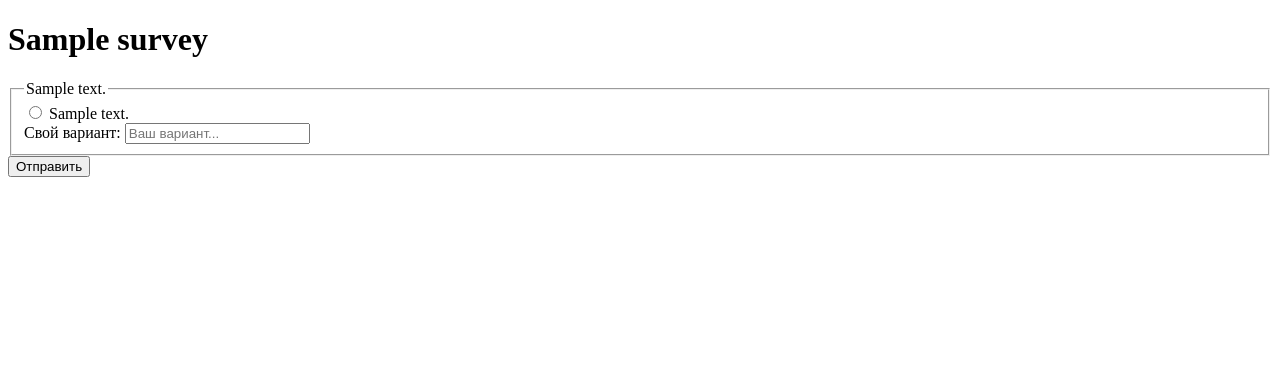
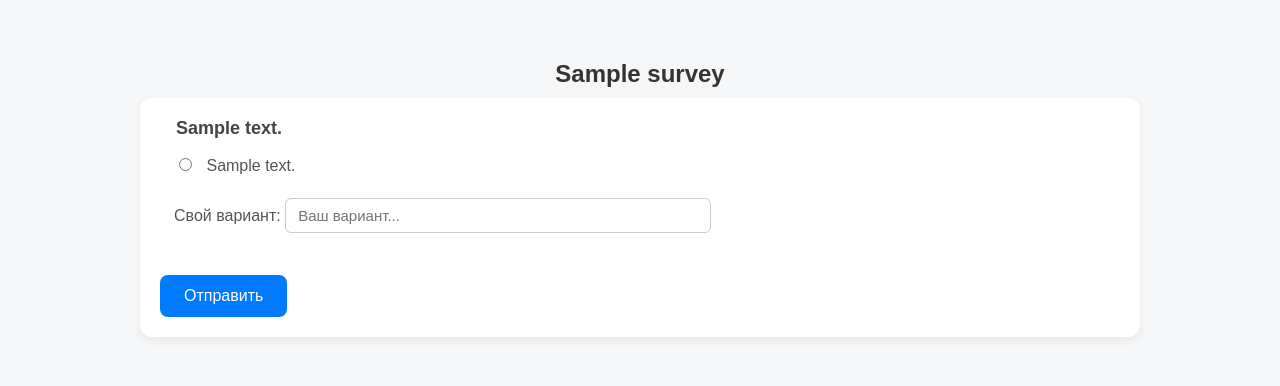
Before and after one commit to dzho37/corporate_questionnaire, a Django app: page / in a window 1280 px wide. Shown: the top 386 px of the page. Run offline with Django 5.2, Linux system fonts and the light colour scheme; tables that the repository leaves empty hold one stand-in row (values such as "Sample post").

Commit message:
Написал CSS

```diff
--- /dev/null
+++ b/static/css/index.css
@@ -0,0 +1,84 @@
+/* index.css */
+
+body {
+    font-family: Arial, sans-serif;
+    background-color: #f4f6f8;
+    margin: 0;
+    padding: 20px;
+    display: flex;
+    justify-content: center;
+    align-items: center;
+    flex-direction: column;
+}
+
+h1 {
+    font-size: 24px;
+    color: #333;
+    margin-top: 40px;
+    margin-bottom: 10px;
+}
+
+form {
+    background-color: #ffffff;
+    border-radius: 12px;
+    box-shadow: 0 4px 10px rgba(0,0,0,0.05);
+    padding: 20px;
+    margin-bottom: 30px;
+    width: 60rem;
+}
+
+fieldset {
+    border: none;
+    margin-bottom: 20px;
+}
+
+legend {
+    font-weight: bold;
+    font-size: 18px;
+    color: #444;
+    margin-bottom: 10px;
+}
+
+.question {
+    margin-bottom: 12px;
+}
+
+input[type="radio"],
+input[type="checkbox"] {
+    margin-right: 10px;
+    cursor: pointer;
+}
+
+label {
+    font-size: 16px;
+    color: #555;
+}
+
+input[type="text"] {
+    width: 100%;
+    max-width: 400px;
+    padding: 8px 12px;
+    font-size: 15px;
+    margin-top: 5px;
+    border: 1px solid #ccc;
+    border-radius: 6px;
+}
+
+.custum-question {
+    margin-top: 10px;
+}
+
+button[type="submit"] {
+    background-color: #007bff;
+    color: white;
+    padding: 12px 24px;
+    font-size: 16px;
+    border: none;
+    border-radius: 8px;
+    cursor: pointer;
+    transition: background-color 0.3s;
+}
+
+button[type="submit"]:hover {
+    background-color: #0056b3;
+}
--- a/survey/urls.py
+++ b/survey/urls.py
@@ -6,5 +6,5 @@ from .views import ExportAnswersCSV
 urlpatterns = [
     path('', views.index, name='index'),
     path('answers', views.answers, name='answers'),
-    path('export-answers-csv/', ExportAnswersCSV.as_view(), name='export_answers_csv')
+    path('export/', ExportAnswersCSV.as_view(), name='export_answers_csv')
 ]
--- a/templates/base.html
+++ b/templates/base.html
@@ -1,8 +1,10 @@
+{% load static %}
 <!DOCTYPE html>
 <html lang="en">
 <head>
     <meta charset="UTF-8">
     <meta name="viewport" content="width=device-width, initial-scale=1.0">
+    <link rel="stylesheet" href="{% static 'css/index.css' %}">
     <title>Document</title>
 </head>
 <body>
```
Also changed, not shown: templates/admin/survey/export_csv_btn.html (deleted, +0 -11 lines).
